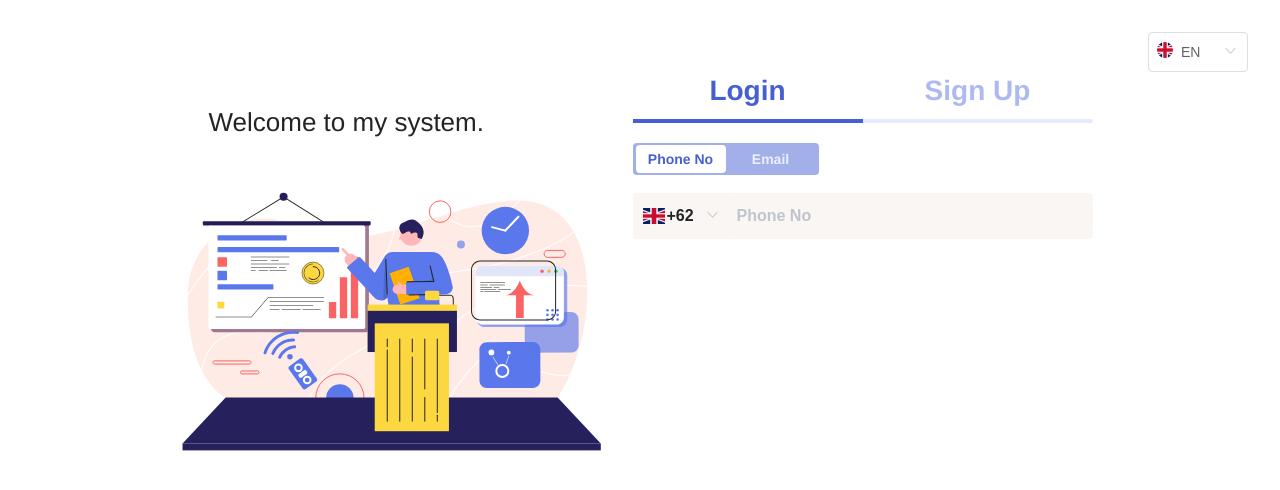
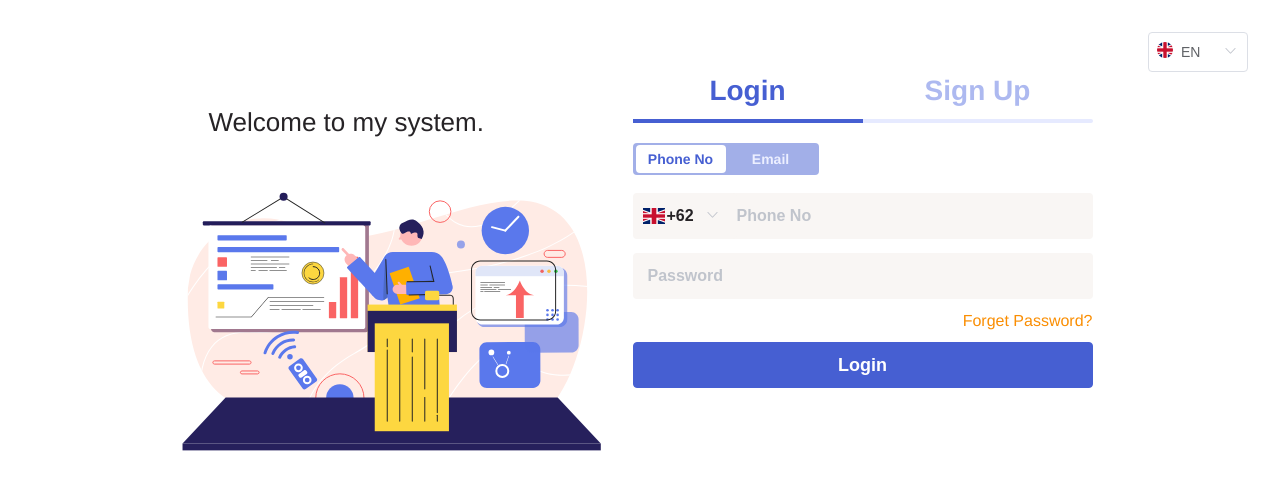
Before and after one commit to liuk1998/Vue-Project, a Vue app in the folder myself-web/: page /#/ in a window 1280 px wide. Shown: the top 490 px of the page. Built offline with nearby package versions, Linux system fonts and the light colour scheme.

Commit message:
登录页面

```diff
--- /dev/null
+++ b/myself-web/src/directive/ga/ga.js
@@ -0,0 +1,35 @@
+// 自定义指令的钩子函数
+export default {
+  // 只调用一次，指令第一次绑定到元素时调用。在这里可以进行一次性的初始化设置。
+  /**
+   * 钩子函数参数
+   * @param {*} el: 指令所绑定的元素，可以用来直接操作 DOM。
+   * @param {*} binding: 一个对象，包含: name：指令名，不包括 v- 前缀。
+   *                                  value：指令的绑定值，例如：v-my-directive="1 + 1" 中，绑定值为 2。
+   *                                  oldValue：指令绑定的前一个值，仅在 update 和 componentUpdated 钩子中可用。无论值是否改变都可用。
+   *                                  expression：字符串形式的指令表达式。例如 v-my-directive="1 + 1" 中，表达式为 "1 + 1"。
+   *                                  arg：传给指令的参数，可选。例如 v-my-directive:foo 中，参数为 "foo"。
+   *                                  modifiers：一个包含修饰符的对象。例如：v-my-directive.foo.bar 中，修饰符对象为 { foo: true, bar: true }。
+   * @param {*} vnode：Vue 编译生成的虚拟节点。
+   * @param {*} oldVnode：上一个虚拟节点，仅在 update 和 componentUpdated 钩子中可用。
+   * 注意：除了 el 之外，其它参数都应该是只读的，切勿进行修改。如果需要在钩子之间共享数据，建议通过元素的 dataset 来进行。
+   */
+  binding (el, binding) {
+    el.addEventListener('click', () => {
+      console.log(binding)
+      const { eventCategory, eventAction, eventLabel, eventValue } = binding.value
+      if (window.gtag) {
+        window.gtag('event', eventAction, {
+          event_category: eventCategory,
+          event_label: eventLabel,
+          value: eventValue,
+          send_to: 'G-WP70ELGEPN'
+        })
+      }
+    })
+  },
+  // 只调用一次，指令与元素解绑时调用。
+  unbind (el) {
+    el.removeEventListener('click', () => {})
+  }
+}
--- /dev/null
+++ b/myself-web/src/directive/ga/index.js
@@ -0,0 +1,15 @@
+import Vue from 'vue'
+import ga from './ga.js'
+
+const install = function (Vue) {
+  Vue.directive('ga', ga) // 注册一个全局自定义指令 `v-ga`
+}
+
+if (window.Vue) {
+  window.ga = ga
+  Vue.use(install)
+}
+
+ga.install = install
+
+export default ga
--- a/myself-web/src/lang/en.js
+++ b/myself-web/src/lang/en.js
@@ -4,6 +4,14 @@ export default {
     login: 'Login',
     signUp: 'Sign Up',
     phone: 'Phone No',
-    email: 'Email'
+    email: 'Email',
+    password: 'Password',
+    forgetPassword: 'Forget Password?',
+    isEmpty: 'Cannot be empty',
+    newPwd1: 'The password must be a combination of 8-30 letter.',
+    phoneCnError: 'Please enter valid phone number',
+    phoneIdError: 'Please enter valid phone number, must be between 8-12 digits',
+    phoneCheck: 'Phone numbers cannot start with 0.',
+    emailError: 'Invalid Email Format'
   }
 }
--- a/myself-web/src/lang/zh.js
+++ b/myself-web/src/lang/zh.js
@@ -4,6 +4,14 @@ export default {
     login: '登录',
     signUp: '注册',
     phone: '电话号码',
-    email: '您的邮箱'
+    email: '您的邮箱',
+    password: '密码',
+    forgetPassword: '忘记密码?',
+    isEmpty: '不能为空',
+    newPwd1: '密码必须为8位-30位之间。',
+    phoneCnError: '请输入有效的电话号码',
+    phoneIdError: '请输入有效的电话号码，介于8到12位之间',
+    phoneCheck: '手机号不能以0开头。',
+    emailError: '无效的邮箱格式'
   }
 }
--- a/myself-web/src/main.js
+++ b/myself-web/src/main.js
@@ -6,9 +6,11 @@ import router from './router'
 import store from './store'
 import i18n from './lang' // 国际化
 import '@/style/login.scss'
+import ga from './directive/ga/index'
 
 Vue.use(i18n)
 Vue.use(ElementUI) // 引入 Element
+Vue.use(ga) // 自定义指令
 
 Vue.config.productionTip = false // 阻止启动生产消息
 
--- a/myself-web/src/style/login.scss
+++ b/myself-web/src/style/login.scss
@@ -40,3 +40,62 @@
     margin: 9px 7px 5px 4px;
   }
 }
+
+// input校验错误弹框
+.el-form-item {
+  // 错误弹框
+  .el-form-item__error {
+    padding: 4px 10px;
+    background-color: #FA8E03;
+    color: white;
+    border-radius: 6px;
+    top: -25px;
+    left: auto;
+    right: 0;
+    text-align: center;
+    font-size: 12px !important;
+    z-index: 2;
+  }
+  // 错误弹框前的动画亮片
+  .el-form-item__error::before {
+    content: ""; // 用于在元素的 ::before 和 ::after 伪元素中插入内容。使用content 属性插入的内容都是匿名的可替换元素。
+    position: absolute;
+    top: 0px;
+    left: -20px;
+    width: 20px;
+    height: 20px;
+    background: -webkit-linear-gradient(left, rgba(255, 255, 255, 0) 0, rgba(255, 255, 255, .2) 50%, rgba(255, 255, 255, 0) 100%);
+    animation: 1s move infinite; // infinite无限循环
+  }
+  // 亮片动画
+  @keyframes move {
+    0% {
+      left: -20px;
+    }
+
+    100% {
+      left: 100%;
+    }
+  }
+  // 错误弹框小三角
+  .el-form-item__error::after {
+    content: ""; // 用于在元素的 ::before 和 ::after 伪元素中插入内容。使用content 属性插入的内容都是匿名的可替换元素。
+    position: absolute;
+    top: 15px;
+    left: calc(50% - 5px);
+    z-index: -1;
+    width: 8px;
+    height: 8px;
+    background-color: #FA8E03;
+    transform: rotate(45deg);
+    -ms-transform: rotate(45deg);
+    /* IE 9 */
+    -moz-transform: rotate(45deg);
+    /* Firefox */
+    -webkit-transform: rotate(45deg);
+    /* Safari 和 Chrome */
+    -o-transform: rotate(45deg);
+    /* Opera */
+  }
+
+}
--- a/myself-web/src/views/login/login.vue
+++ b/myself-web/src/views/login/login.vue
@@ -26,6 +26,7 @@
           <div :class="['choose_tab', {'is_active': isLogin}]" @click="isLogin=true">{{ $t('login.login') }}</div>
           <div :class="['choose_tab', {'is_active': !isLogin}]" @click="isLogin=false">{{ $t('login.signUp') }}</div>
         </div>
+        <!-- 登录input组件 -->
         <login-input v-if="isLogin"></login-input>
       </div>
     </div>
@@ -67,7 +68,6 @@ export default {
     // 选择语言
     changeLanguage () {
       this.setLanguage()
-      console.log('选择语言')
     },
     // 设置语言的icon
     findLanguageImg () {
@@ -198,6 +198,21 @@ export default {
         height: 46px;
         font-size: 16px;
       }
+
+      ::v-deep .el-button {
+        font-size: 18px;
+        font-weight: bold;
+        height: 46px;
+        width: 100%;
+        color: #fff;
+        background-color: #465FD2;
+        border-color: #465FD2;
+
+        &:hover {
+          background-color: #A2AFE8;
+          border-color: #A2AFE8;
+        }
+      }
     }
   }
 }
--- a/myself-web/src/views/login/loginInput.vue
+++ b/myself-web/src/views/login/loginInput.vue
@@ -5,8 +5,8 @@
       <div :class="loginChannel === 1 ? 'login-unselect' : 'login-select'" @click="toggleLogin(0)">{{ $t('login.email') }}</div>
     </div>
     <!-- elementUI Form表单 -->
-    <!-- ref:认证;  model:表单数据对象;  validate-on-rule-change:是否在rules属性改变后立即触发一次验证;  rules:表单验证规则;  label-width:表单域标签的宽度(直接子元素的form-item会继承宽度)  -->
-    <el-form ref="ruleForm" :model="ruleForm" :validate-on-rule-change="false" :rules="rules" label-width="100px" class="demo-ruleForm">
+    <!-- ref:获取该表单的form组件;  model:表单数据对象;  validate-on-rule-change:是否在rules属性改变后立即触发一次验证;  rules:表单验证规则; -->
+    <el-form ref="ruleForm" :model="ruleForm" :validate-on-rule-change="false" :rules="rules">
       <!-- elementUI Form表单的子元素 -->
       <!-- prop:表单域model字段;  -->
       <el-form-item v-if="loginChannel === 0" prop="email">
@@ -16,7 +16,7 @@
         <el-input v-model.trim="ruleForm.email" :placeholder="$t('login.email')" maxlength="50" @focus="initFromRules" @keyup.enter.native="submitForm('ruleForm')"/>
       </el-form-item>
       <el-form-item v-else prop="phone" class="phone">
-        <el-input v-model.trim="ruleForm.phone" :placeholder="$t('login.phone')" maxlength="12" @input="formatPhone" @focus="initFromRules" @change="getByPhoneFun" @keyup.enter.native="submitForm('ruleForm')">
+        <el-input v-model.trim="ruleForm.phone" :placeholder="$t('login.phone')" maxlength="12" @input="formatPhone" @focus="initFromRules" @keyup.enter.native="submitForm('ruleForm')">
           <!-- prepend:代表放在紧贴在依赖组件的前面 -->
           <el-select slot="prepend" v-model="language" popper-class="language" @focus="initFromRules">
             <template #prefix>
@@ -28,6 +28,20 @@
             </el-option>
           </el-select>
         </el-input>
+      </el-form-item>
+      <el-form-item prop="password">
+        <el-input v-model="ruleForm.password" :type="passwd" class="password" :placeholder="$t('login.password')" maxlength="30" @focus="initFromRules" @keyup.enter.native="submitForm('ruleForm')">
+          <!-- suffix:代表放在紧贴在依赖组件的后面 -->
+          <i v-if="ruleForm.password != ''" slot="suffix" class="el-icon-view" @click="showPassword"></i>
+        </el-input>
+      </el-form-item>
+      <el-form-item prop="type">
+        <div class="forget_password" @click="goForget">{{ $t('login.forgetPassword') }}</div>
+      </el-form-item>
+      <el-form-item>
+        <!-- elementUI Button按钮 -->
+        <!-- type:类型; -->
+        <el-button v-ga="{ eventCategory: '登录', eventLabel: '登录点击',eventAction: 'click', value: Date.now() }" type="primary" @click="submitForm('ruleForm')">{{ $t('login.login') }}</el-button>
       </el-form-item>
     </el-form>
   </div>
@@ -41,23 +55,58 @@ import iconChinese from '@/assets/icon/pic_chinese.png' // 中文icon -> 切换
 export default {
   name: 'LoginInput',
   data () {
+    // 自定义校验函数 -> 密码校验 (固定三个参数)
+    const validatePassword = (rule, value, callback) => {
+      value === '' && callback(new Error(this.$i18n.t('login.isEmpty')));
+      (value.length < 8 || value.length > 30) && callback(new Error(this.$i18n.t('login.newPwd1')))
+    }
+    // 自定义校验函数 -> 电话号校验 (固定三个参数)
+    const validatePhone = (rule, value, callback) => {
+      value === '' && callback(new Error(this.$i18n.t('login.isEmpty')))
+      value.substr(0, 1) === '0' && callback(new Error(this.$t('login.phoneCheck')))
+      if (this.language === '86') {
+        if (value.length !== 11) {
+          callback(new Error(this.$i18n.t('login.phoneCnError')))
+        }
+      } else if (value.length < 8 || value.length > 12) {
+        callback(new Error(this.$i18n.t('login.phoneIdError')))
+      }
+    }
     return {
       loginChannel: 1, // 登录渠道：0：通过邮箱，1：通过手机号码
       // 表单认证信息
       ruleForm: {
         email: '',
         password: '',
-        compCompany: '', // 企业信息
         phone: '',
         type: false
       },
       // 表单认证规则
-      rules: {},
+      rules: {
+        email: [{
+          required: true, // 是否必选
+          message: this.$i18n.t('login.isEmpty'), // 校验文案
+          trigger: ['blur', 'change'] // 触发方式(失去焦点, 改值)
+        }, {
+          type: 'email', // 内建校验类型
+          message: this.$i18n.t('login.emailError'),
+          trigger: ['blur', 'change']
+        }],
+        phone: [{
+          validator: validatePhone, // 自定义校验（注意，callback 必须被调用）
+          trigger: ['blur', 'change']
+        }],
+        password: [{
+          validator: validatePassword,
+          trigger: ['blur', 'change']
+        }]
+      },
       language: PHONE_AREA_CODE_DEFAULT, // 默认手机号
       languages: [ // 手机号option列表
         { label: '+62', img: iconEnglish, value: '62' },
         { label: '+86', img: iconChinese, value: '86' }
-      ]
+      ],
+      passwd: 'password'
     }
   },
   methods: {
@@ -66,14 +115,44 @@ export default {
       this.loginChannel = code
     },
     initFromRules () {
-
+      // this.$nextTick(() => {
+      //   this.$refs.ruleForm.clearValidate()
+      // })
     },
-    formatPhone () {},
-    getByPhoneFun () {},
+    // 手机号只提取数字
+    formatPhone () {
+      // $set 向响应式对象中添加一个属性,并确保这个新属性同样是响应式的,且触发视图更新。 第一个参数: 表示数据源，即是你要操作的数组或者对象。第二个参数: 要操作的的字段。第三个参数: 更改的数据。
+      const phone = this.ruleForm.phone
+      this.$set(this.ruleForm, 'phone', phone.replace(/[^0-9]/ig, ''))
+    },
     // 设置语言的icon
     findLanguageImg () {
       const val = this.languages.find(v => v.value === this.language)
       return val ? val.img : iconEnglish
+    },
+    // 显示密码
+    showPassword () {
+      this.passwd === 'password' ? this.passwd = 'text' : this.passwd = 'password'
+    },
+    // 忘记密码
+    goForget () {
+      this.$router.push({
+        name: 'forgetPassword'
+      })
+    },
+    // 点击登录首先验证表单
+    submitForm (formName) {
+      // elementUI自带的校验表单的方法; 参数为一个回调函数, 在校验结束后触发
+      this.$refs[formName].validate((valid) => {
+        console.log(valid)
+        if (valid) {
+          console.log('成功通过表单验证')
+          this.$router.go(0) // 刷新当前页面
+        } else {
+          console.log('error submit!')
+          return false
+        }
+      })
     }
   }
 }
@@ -83,6 +162,10 @@ export default {
 .login_from {
   padding-top: 70px;
   position: relative;
+
+  .el-form-item {
+    margin-bottom: 14px;
+  }
 
   .select_login_try {
     width: 182px;
@@ -172,4 +255,20 @@ export default {
   }
 }
 
+.password {
+  ::v-deep .el-input__suffix {
+    display: flex;
+    align-items: center;
+    margin-right: 10px;
+  }
+}
+
+.forget_password {
+  float: right;
+  color:#FA8E03;
+  cursor: pointer;
+  font-size:16px;
+  line-height: 15px;
+}
+
 </style>
```
Also changed, not shown: myself-web/src/App.vue (+0 -9 lines), myself-web/src/router/index.js (+13 -0 lines), myself-web/src/views/login/forgetPassword.vue (added).
